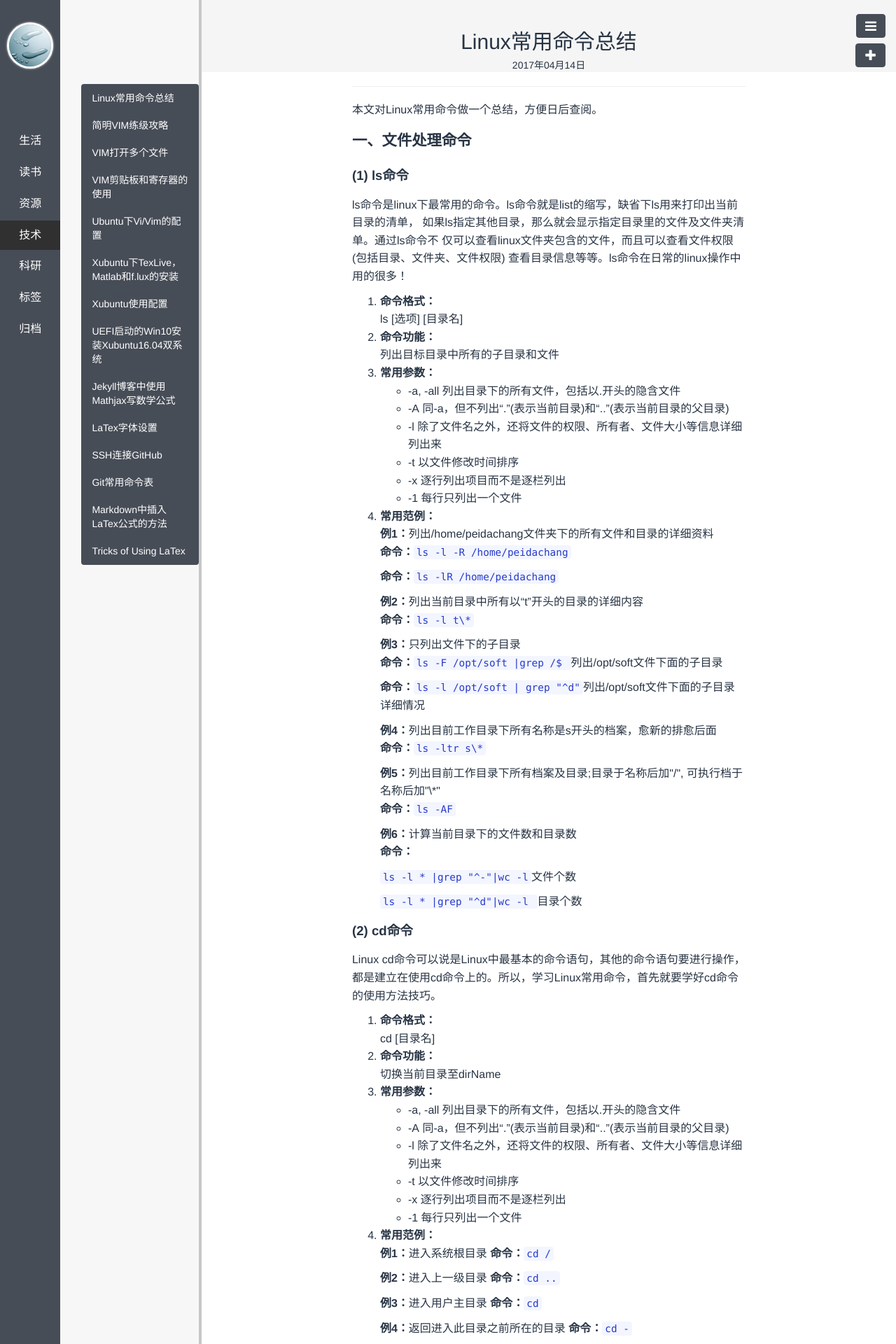
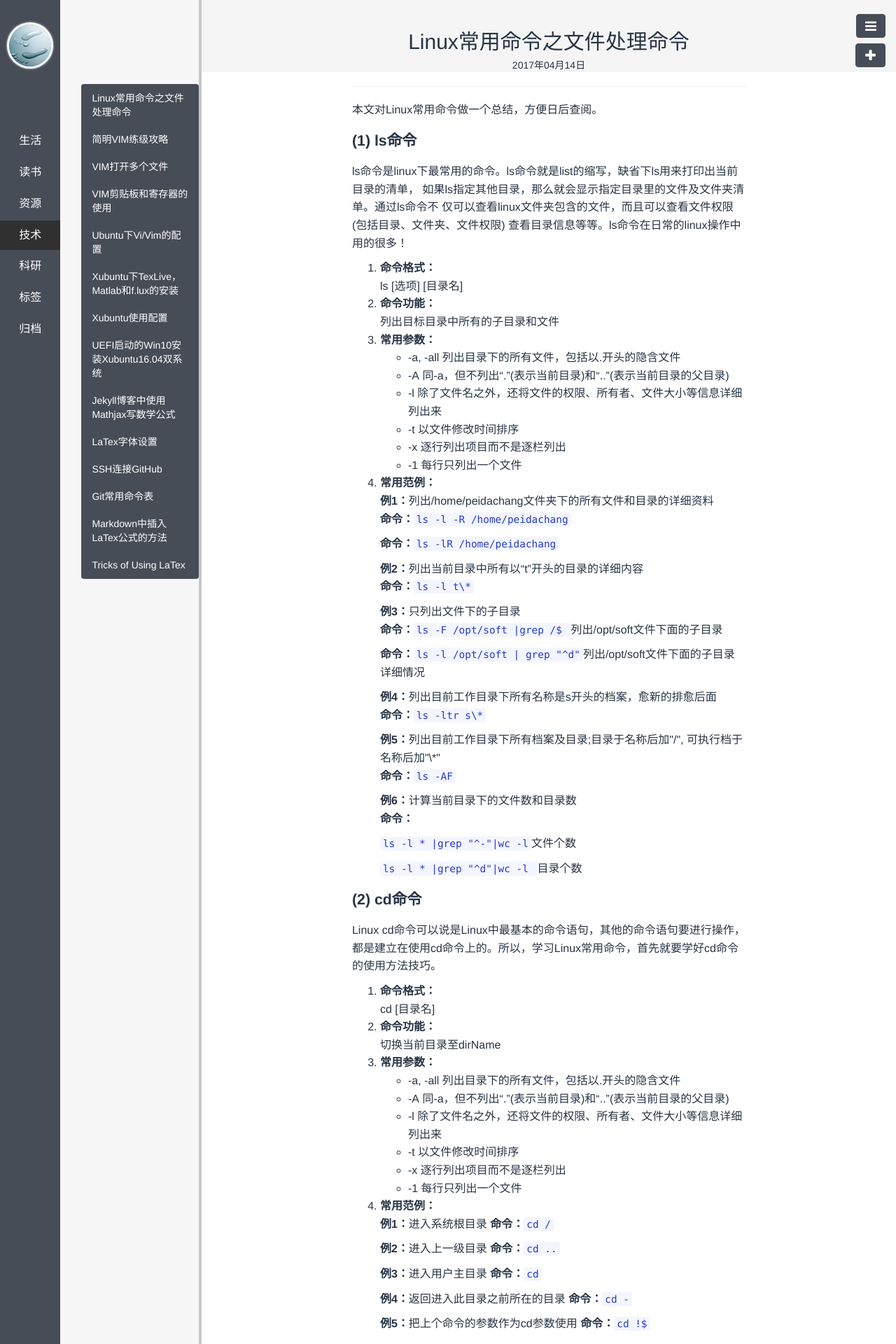
Before and after one commit to polyHong/polyHong.github.io, a Jekyll site: the page built from _posts/tech/2017-04-14-linux-command-list.md, in a window 1280 px wide. Shown: the top 1920 px of the page at 70% size. Built offline with Jekyll 4.4.1, drawn with Linux system fonts in a browser that asks for light colours; Markdown is read by kramdown in place of the engine named in the settings; comment, search, counter and statistics services are not loaded; some of the changed lines change nothing that is shown.

Commit message:
update linux command

```diff
--- a/_posts/tech/2017-04-14-linux-command-list.md
+++ b/_posts/tech/2017-04-14-linux-command-list.md
@@ -1,6 +1,6 @@
 ---
 layout: post
-title: Linux常用命令总结
+title: Linux常用命令之文件处理命令
 category: 技术
 tags: Linux
 keywords: Ubuntu, Linux
@@ -10,10 +10,7 @@
 
 本文对Linux常用命令做一个总结，方便日后查阅。
 
-
-<h4><strong> 一、文件处理命令</strong></h4>
-
-<h5><strong>(1) ls命令</strong></h5>
+<h4><strong>(1) ls命令</strong></h4>
 <p>
 ls命令是linux下最常用的命令。ls命令就是list的缩写，缺省下ls用来打印出当前目录的清单，
 如果ls指定其他目录，那么就会显示指定目录里的文件及文件夹清单。通过ls命令不
@@ -55,7 +52,7 @@
 </ol>
 
 
-<h5><strong>(2) cd命令</strong></h5>
+<h4><strong>(2) cd命令</strong></h4>
 <p>
 Linux cd命令可以说是Linux中最基本的命令语句，其他的命令语句要进行操作，
 都是建立在使用cd命令上的。所以，学习Linux常用命令，首先就要学好cd命令的使用方法技巧。
@@ -88,7 +85,7 @@
 <strong>命令：</strong><code>cd !$</code></p>
 </ol>
 
-<h5><strong>(3) pwd命令</strong></h5>
+<h4><strong>(3) pwd命令</strong></h4>
 <p>
 Linux中用pwd命令来查看”当前工作目录“的完整路径。
 简单得说，每当你在终端进行操作时，你都会有一个当前工作目录。
@@ -109,7 +106,7 @@
 </ol>
 
 
-<h5><strong>(4) mkdir命令</strong></h5>
+<h4><strong>(4) mkdir命令</strong></h4>
 <p>
 Linux mkdir命令用来创建指定的名称的目录，要求创建目录的用户在当前目录
 中具有写权限，并且指定的目录名不能是当前目录中已有的目录。
@@ -134,7 +131,7 @@
 </ol>
 
 
-<h5><strong>(5) rm命令</strong></h5>
+<h4><strong>(5) rm命令</strong></h4>
 <p>
 rm是常用的命令，该命令的功能为删除一个目录中的一个或多个文件或目录，它也可以将某个目录
 及其下的所有文件及子目录均删除。对于链接文件，只是删除了链接，原有文件均保持不变。
@@ -169,7 +166,7 @@
 </ol>
 
 
-<h5><strong>(6) rmdir命令</strong></h5>
+<h4><strong>(6) rmdir命令</strong></h4>
 <p>
 mdir是常用的命令，该命令的功能是删除空目录，一个目录被删除之前必须是空的。
 （注意，rm - r dir命令可代替rmdir，但是有很大危险性。）删除某目录时也必须具有对父目录的写权限。
@@ -187,7 +184,7 @@
 </ul>
 </ol>
 
-<h5><strong>(7) mv命令</strong></h5>
+<h4><strong>(7) mv命令</strong></h4>
 <p>
 mv命令是move的缩写，可以用来移动文件或者将文件改名（move (rename) files），
 是Linux系统下常用的命令，经常用来备份文件或者目录。
@@ -227,3 +224,45 @@
 <p><strong>例6：</strong>把当前目录的一个子目录里的文件移动到另一个子目录里
 <strong>命令：</strong><code>mv test3/\*.txt test5</code></p>
 </ol>
+
+
+<h4><strong>(8) cp命令</strong></h4>
+<p>
+mv命令是move的缩写，可以用来移动文件或者将文件改名（move (rename) files），
+是Linux系统下常用的命令，经常用来备份文件或者目录。
+</p>
+
+<ol>
+<li><strong>命令格式：</strong></li>
+mv&nbsp;[选项]&nbsp;源文件/目录&nbsp;源文件/目录
+<li><strong>命令功能：</strong></li>
+视mv命令中第二个参数类型的不同（是目标文件还是目标目录），mv命令将文件重命
+名或将其移至一个新的目录中。当第二个参数类型是文件时，mv命令完成文件重命名，
+此时，源文件只能有一个（也可以是源目录名），它将所给的源文件或目录重命名为给定的
+目标文件名。当第二个参数是已存在的目录名称时，源文件或目录参数可以有多个，mv命
+令将各参数指定的源文件均移至目标目录中。在跨文件系统移动文件时，mv先拷贝，再将
+原有文件删除，而链至该文件的链接也将丢失。
+<li><strong>常用参数：</strong></li>
+<ul>
+<li>-b&nbsp;若需覆盖文件，则覆盖前先行备份</li>
+<li>-f&nbsp;force 强制的意思，如果目标文件已经存在，不会询问而直接覆盖</li>
+<li>-i&nbsp;若目标文件 (destination) 已经存在时，就会询问是否覆盖</li>
+<li>-u&nbsp;若目标文件已经存在，且source比较新，才会更新(update)</li>
+<li>-t&nbsp;即指定mv的目标目录，该选项适用于移动多个源文件到一个目录的情况，此时目标目录在前，源文件在后</li>
+</ul>
+<li><strong>常用范例：</strong></li>
+<p><strong>例1：</strong>文件改名
+<strong>命令：</strong><code>mv test.log test1.txt</code></p>
+<p><strong>例2：</strong>移动文件
+<strong>命令：</strong><code>mv test1.txt test3</code></p>
+<p><strong>例3：</strong>将文件log1.txt,log2.txt,log3.txt移动到目录test3中
+<strong>命令：</strong><code>mv log1.txt log2.txt log3.txt test3</code>
+<code>mv -t /opt/soft/test/test4/ log1.txt log2.txt log3.txt </code>
+</p>
+<p><strong>例4：</strong>目录的移动
+<strong>命令：</strong><code>mv dir1 dir2 </code></p>
+<p><strong>例5：</strong>移动当前文件夹下的所有文件到上一级目录
+<strong>命令：</strong><code>mv \* ../</code></p>
+<p><strong>例6：</strong>把当前目录的一个子目录里的文件移动到另一个子目录里
+<strong>命令：</strong><code>mv test3/\*.txt test5</code></p>
+</ol>
```
Also changed, not shown: 1 other file.
